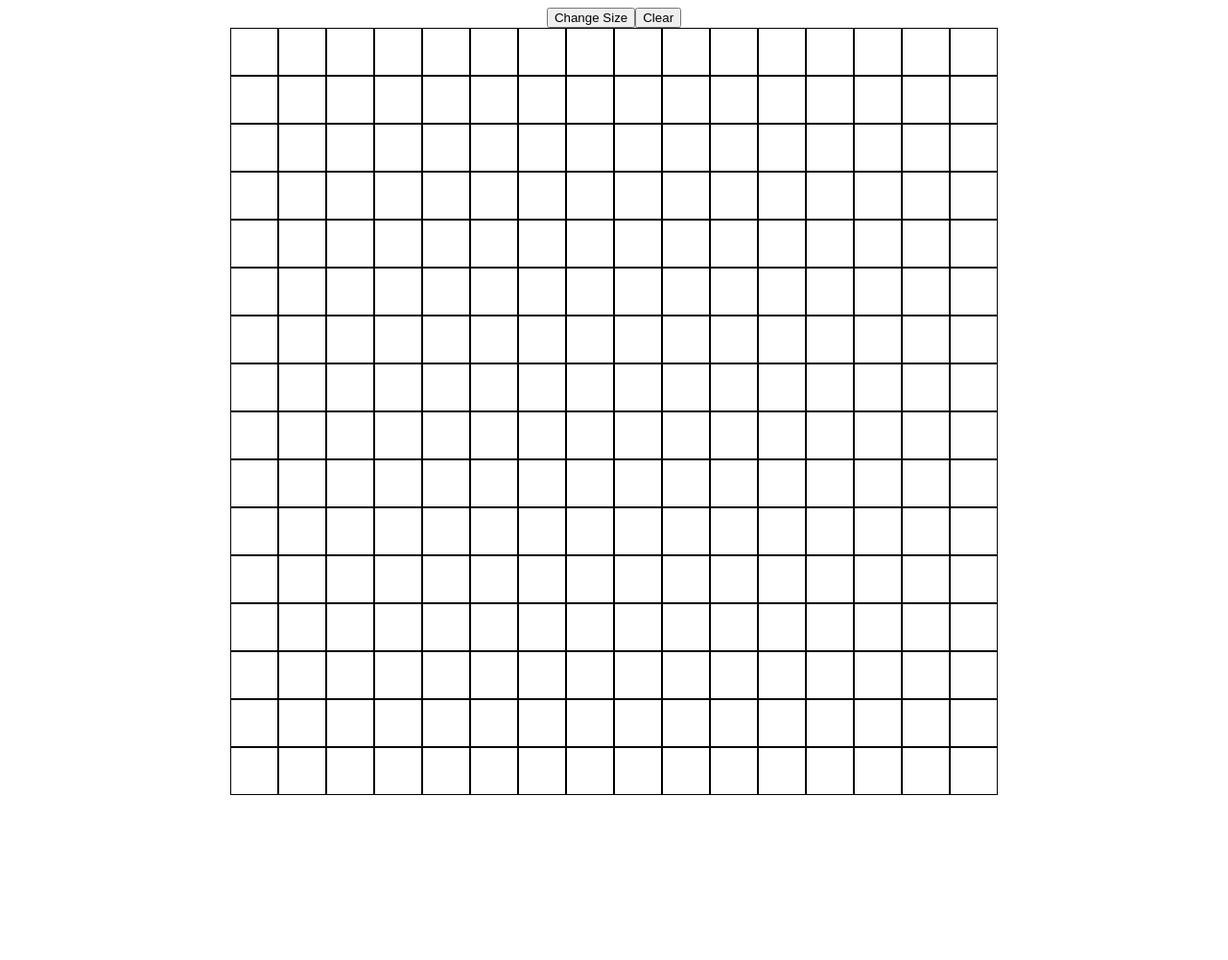
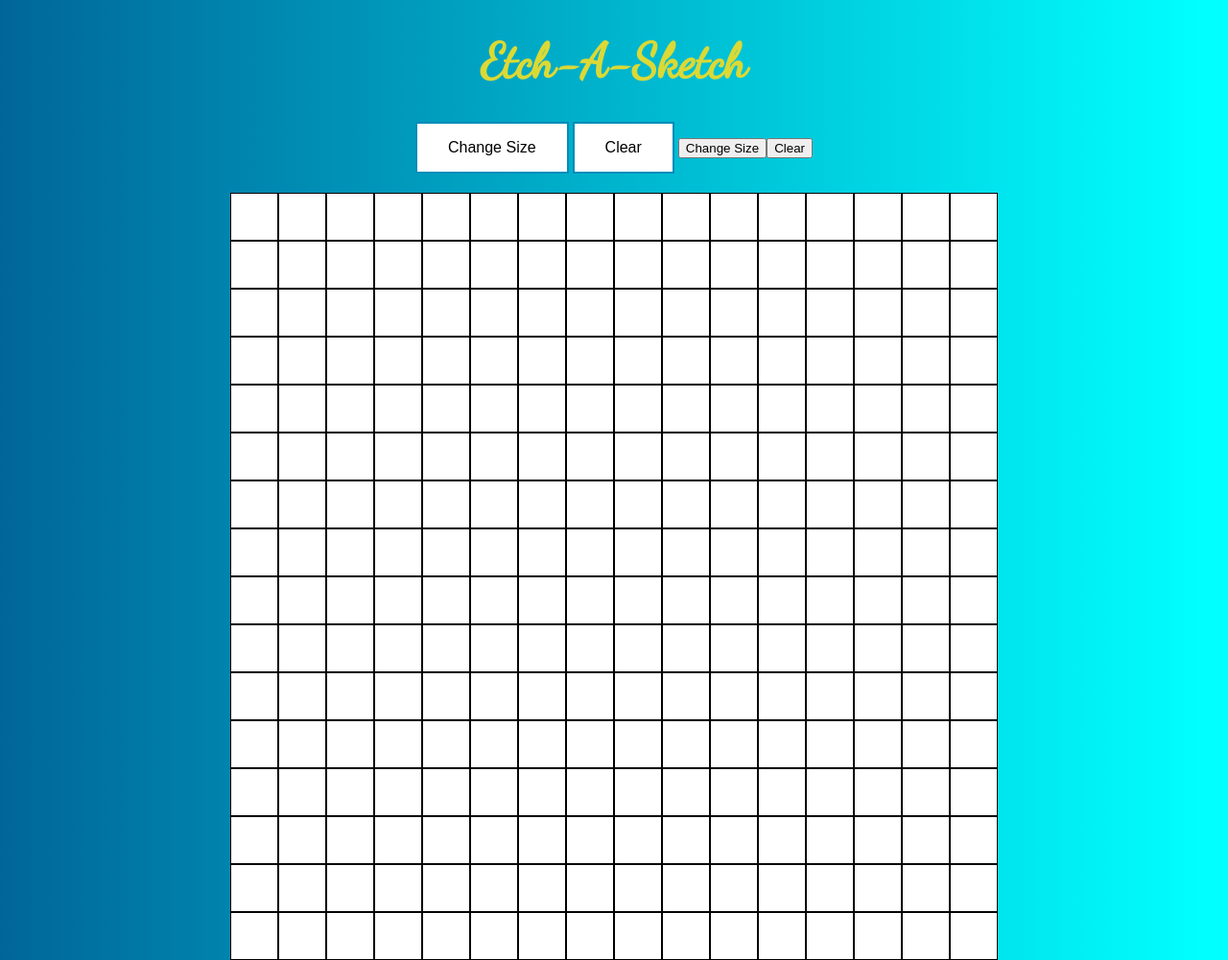
Before and after one commit to enestrz/etch-a-sketch, a plain HTML site: page index.html in a window 1280 px wide. Shown: the whole page at 96% size. Before the commit the page ends 837 px from the top, so only its background shows below. Drawn offline with Linux system fonts and the light colour scheme.

Commit message:
Added CSS and some elements

```diff
--- a/index.html
+++ b/index.html
@@ -3,10 +3,53 @@
 <head>
     <meta charset="UTF-8">
     <meta name="viewport" content="width=device-width, initial-scale=1.0">
+    <link href="https://fonts.googleapis.com/css?family=Dancing+Script&display=swap" rel="stylesheet">
     <title>Etch-a-Sketch</title>
 </head>
+<style>
+    body{
+        text-align: center;
+        background: linear-gradient(to right, #006699 0%, #00ffff 98%);
+        margin: 0;
+        height: 100%;
+    }
 
+    h1{
+        font-family: 'Dancing Script', cursive;
+        font-size: 50px;
+        color: rgb(219, 217, 53);
+    }
+
+    .buttons{
+        background-color: white;
+        color: black;
+        border: 2px solid #008CBA;
+        padding: 16px 32px;
+        text-align: center;
+        text-decoration: none;
+        display: inline-block;
+        font-size: 16px;
+        margin-bottom: 20px;
+
+        transition-duration: 0.4s;
+        cursor: pointer;
+
+    }
+    .buttons:hover{
+        background-color: #008CBA;
+        color: white;
+    }
+    .button:active {
+        background-color:    #008CBA;
+        box-shadow: 0 5px #666;
+        transform: translateY(4px);
+}
+
+</style>
 <body>
+    <h1>Etch-A-Sketch</h1>
+    <input type="button" id="changeSizeButton" class="buttons" value="Change Size">
+    <input type="button" id="clearButton" class="buttons" value="Clear">
 
 </body>
 <script src="main.js"></script>
```
